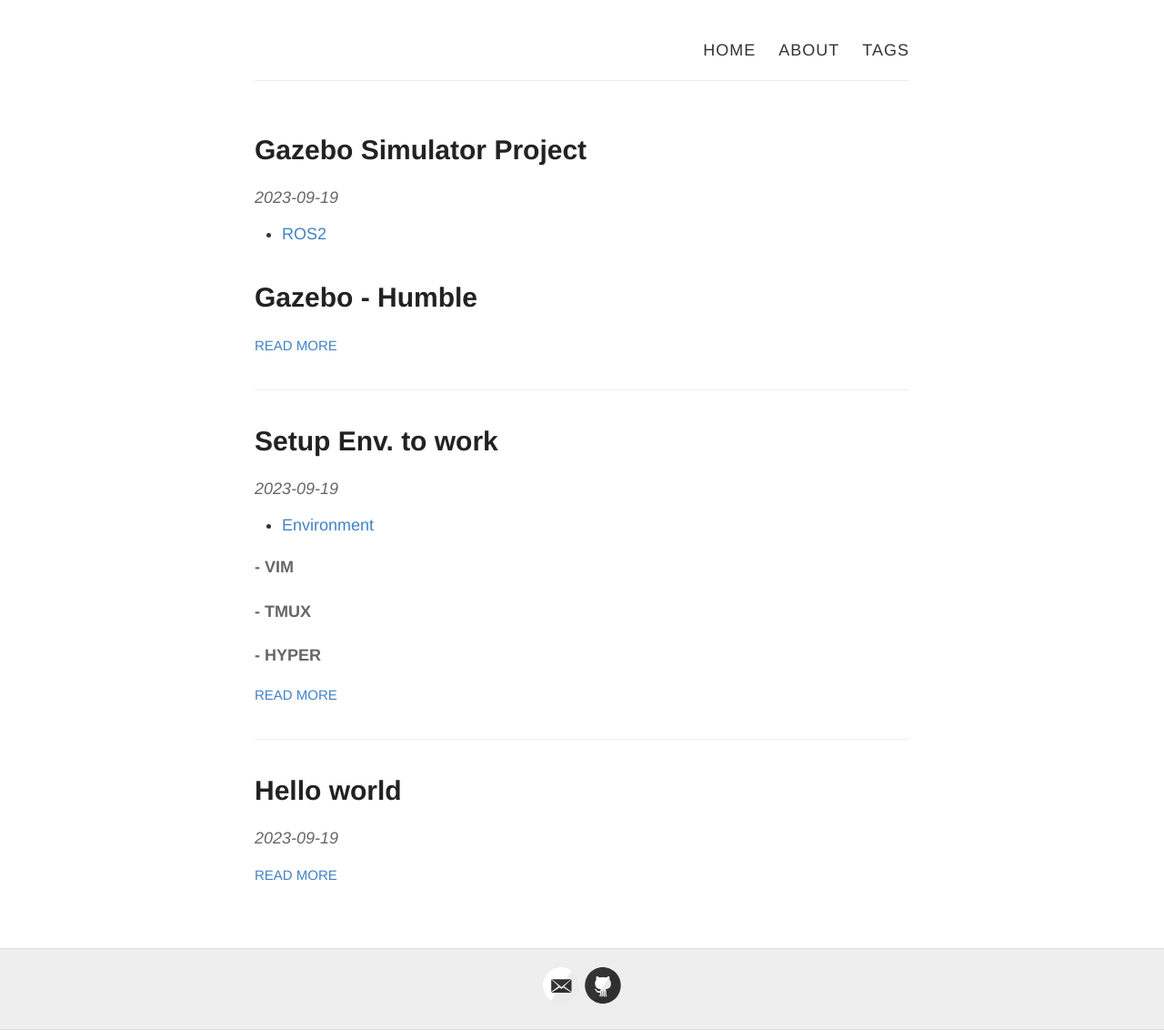
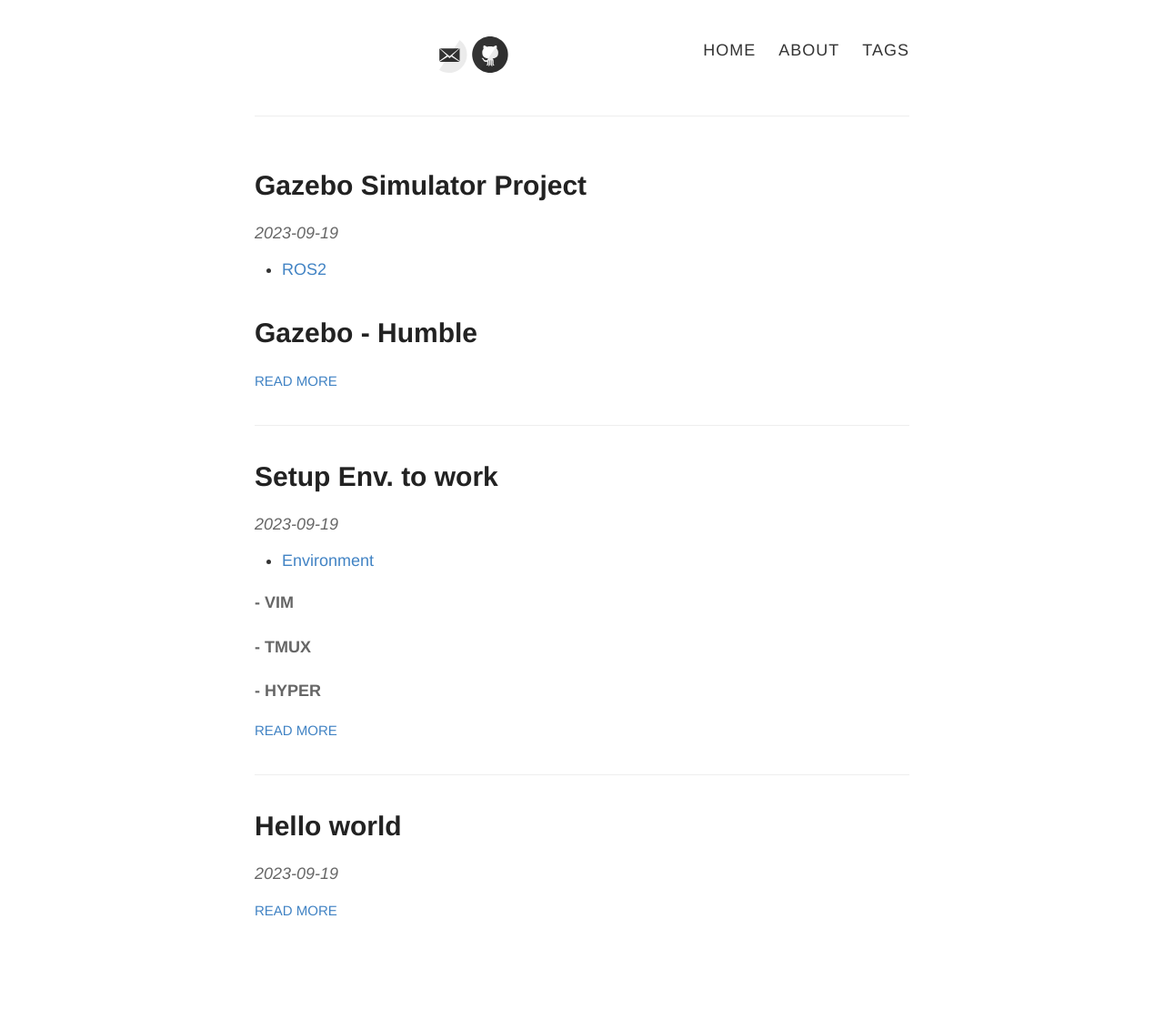
Before and after one commit to sitb157/sitb157.github.io-archive, a Jekyll site: the page built from index.html, in a window 1280 px wide. Shown: the whole page at 91% size. Built offline with Jekyll 4.4.1, drawn with Linux system fonts in a browser that asks for light colours; the list of posts is cut into pages by our own code; after the commit the page ends 1031 px from its top, so only the background shows below that.

Commit message:
Update default.html

```diff
--- a/_layouts/default.html
+++ b/_layouts/default.html
@@ -31,6 +31,9 @@
             <a href="{{ site.baseurl }}/about">ABOUT</a>
             <a href="{{ site.baseurl }}/tags">TAGS</a>
           </nav>
+          <footer class="footer">
+            {% include svg-icons.html %}
+          </footer>
         </header>
       </div>
     </div>
@@ -39,13 +42,13 @@
       {{ content }}
     </div>
 
-    <div class="wrapper-footer">
+    <!--<div class="wrapper-footer">
       <div class="container">
         <footer class="footer">
           {% include svg-icons.html %}
         </footer>
       </div>
-    </div>
+    </div>-->
 
     {% include analytics.html %}
   </body>
```
